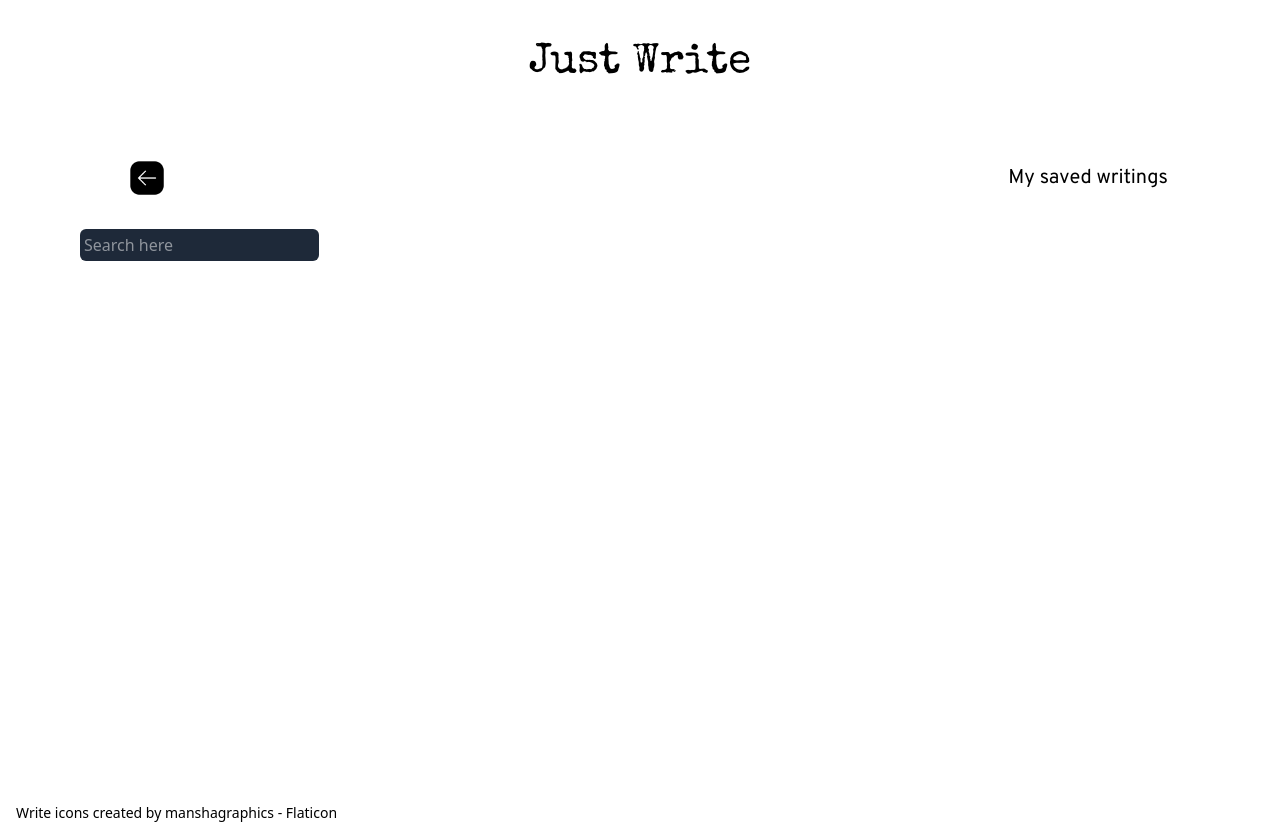
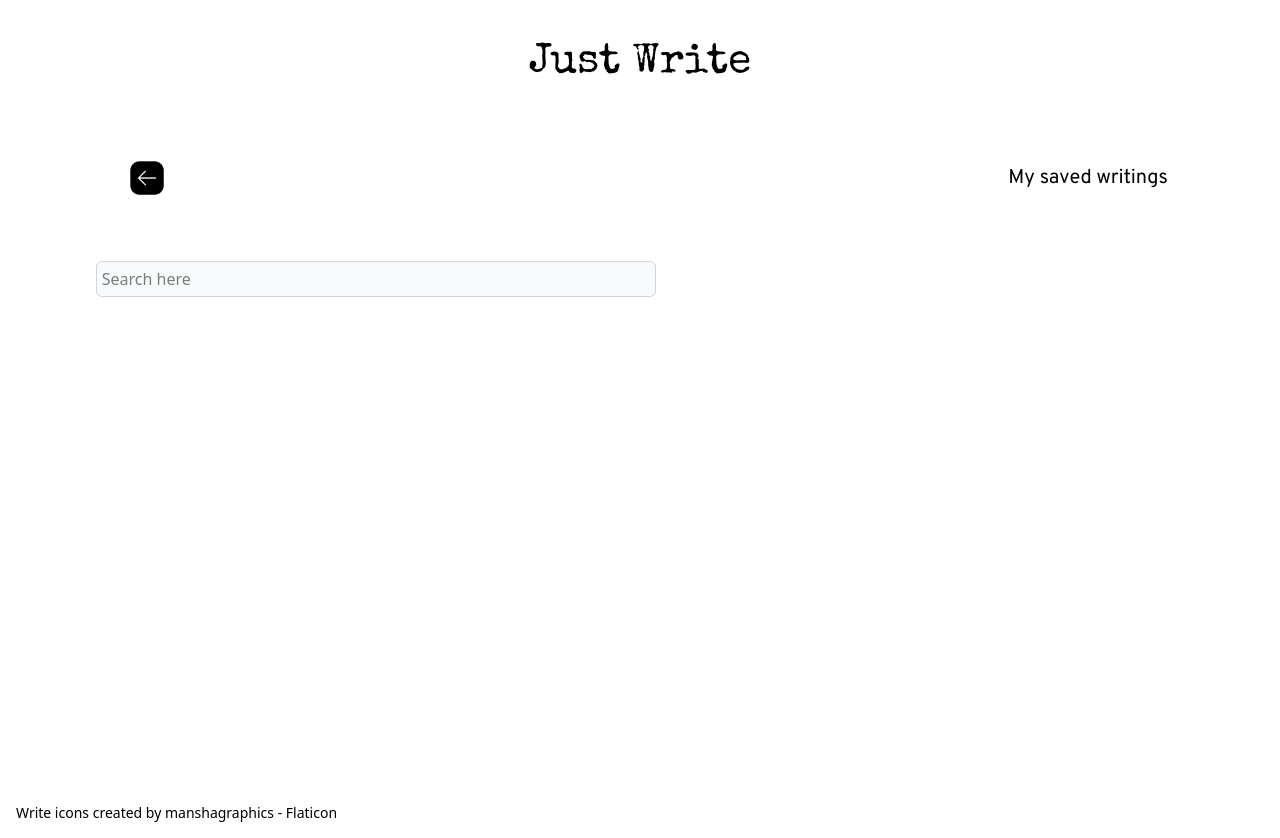
Before and after one commit to ofedchen/just-write, a Vue app: page /savedtexts in a window 1280 px wide. Built offline with nearby package versions, Linux system fonts and the light colour scheme.

Commit message:
some styling for search

```diff
--- a/src/views/MySavedTexts.vue
+++ b/src/views/MySavedTexts.vue
@@ -39,26 +39,17 @@ const filtered = computed(() => {
 </script>
 
 <template>
-  <input
-    type="text"
-    name=""
-    id=""
-    v-model="searchValue"
-    placeholder="Search here"
-    class="rounded-md bg-gray-800 text-white p-1"
-  />
+  <input type="text" name="" id="" v-model="searchValue" placeholder="Search here"
+    class="rounded-md bg-gray-50 border border-gray-300 p-[0.3em] w-80 md:w-1/2 md:my-8 md:mx-4 object-center"/>
   <div class="container mx-auto px-4 py-4" v-for="text in filtered">
     <h2 class="font-[Overpass] text-[18px] font-semibold">
       <span>{{ text.prompt }} </span>
     </h2>
     <h3>Date: {{ text.date }}</h3>
     <div v-if="!expandedText[text.id]">
-      <p class="w-full max-w-180 py-4">{{ text.text.slice(0, 150) }}</p>
+      <p class="w-full max-w-[80%] py-4">{{ text.text.slice(0, 150) }}</p>
       <!-- read more button -->
-      <button
-        @click="readMoreLess(text.id)"
-        class="underline font-medium text-sm px-4 py-2 me-2 mb-2 cursor-pointer"
-      >
+      <button @click="readMoreLess(text.id)" class="underline font-medium text-sm py-2 me-2 mb-2 cursor-pointer">
         Read more
       </button>
     </div>
@@ -66,10 +57,7 @@ const filtered = computed(() => {
     <!-- close read more -->
     <div v-if="expandedText[text.id]">
       <p class="w-full max-w-180 py-4">{{ text.text }}</p>
-      <button
-        @click="readMoreLess(text.id)"
-        class="underline font-medium text-sm px-5 py-2.5 me-2 mb-2 cursor-pointer"
-      >
+      <button @click="readMoreLess(text.id)" class="underline font-medium text-sm px-5 py-2.5 me-2 mb-2 cursor-pointer">
         Close
       </button>
     </div>
```
